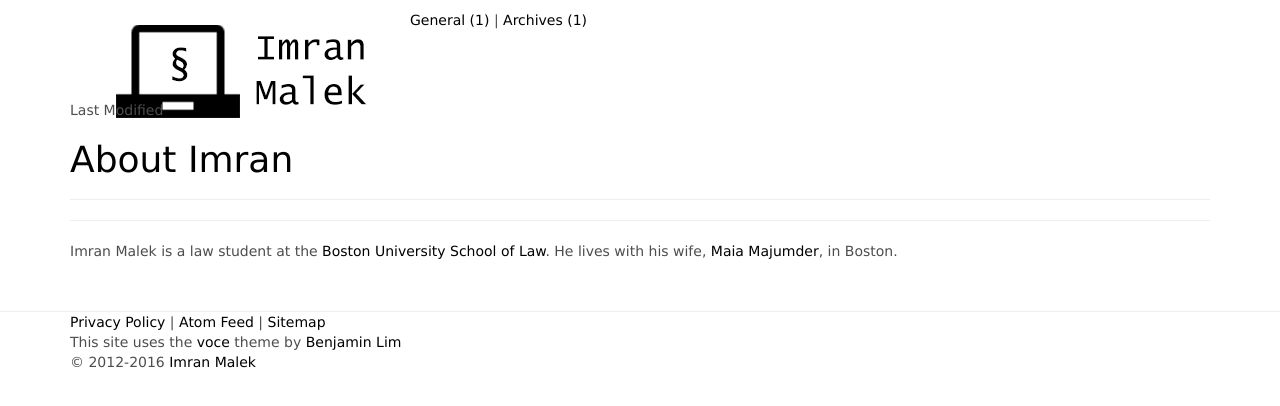
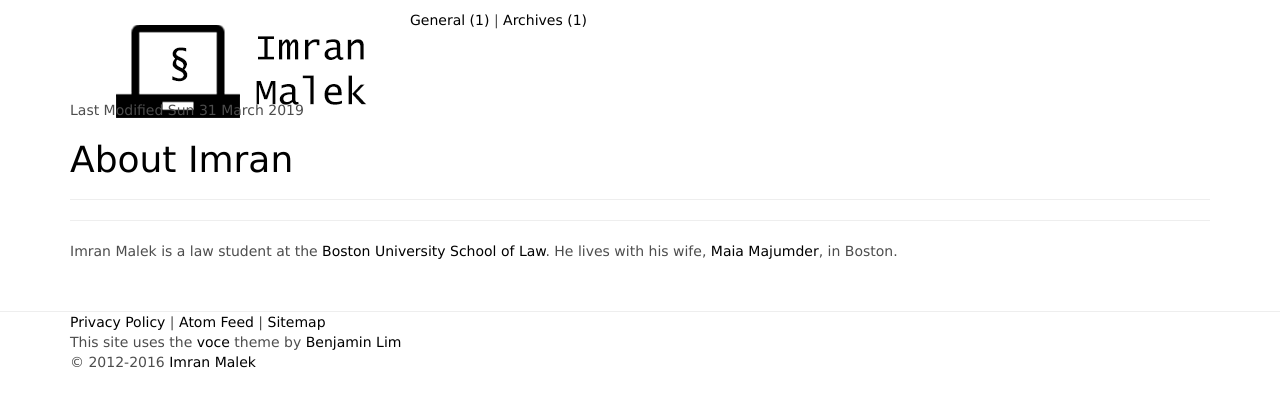
Before and after one commit to cximran/cximran.github.io, a plain HTML site: page pages/about-imran.html in a window 1280 px wide. Shown: the part 82-488 px from the top of the page. Drawn offline with nearby package versions, Linux system fonts and the light colour scheme; files that its build step writes are made by us from their sources; a script that the page names is missing.

Commit message:
Update about-imran.html

```diff
--- a/pages/about-imran.html
+++ b/pages/about-imran.html
@@ -90,7 +90,7 @@
   <div class="blog-item-wrap">
     <div class="post-inner-content">
       <header class="entry-header page-header">
-        <span class="cat-item"><time datetime="">Last Modified </time></span>
+        <span class="cat-item"><time datetime="2019-03-31 00:00:00-04:00">Last Modified Sun 31 March 2019</time></span>
         <h1 class="entry-title"><a href="www.imranmalek.com/pages/about-imran.html">About Imran</a></h1>
       </header><!-- .entry-header -->
       <div class="entry-content">
```
